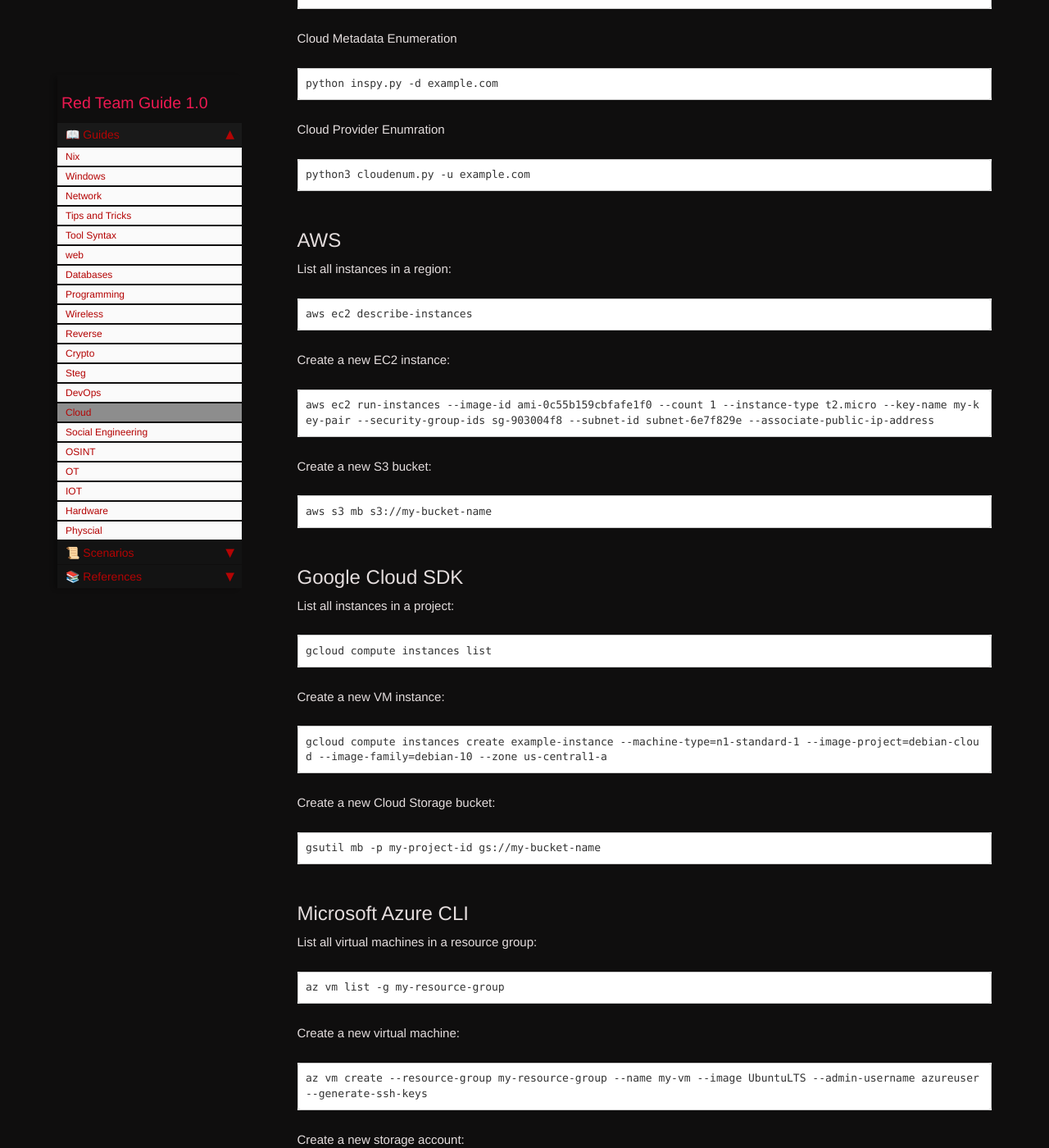
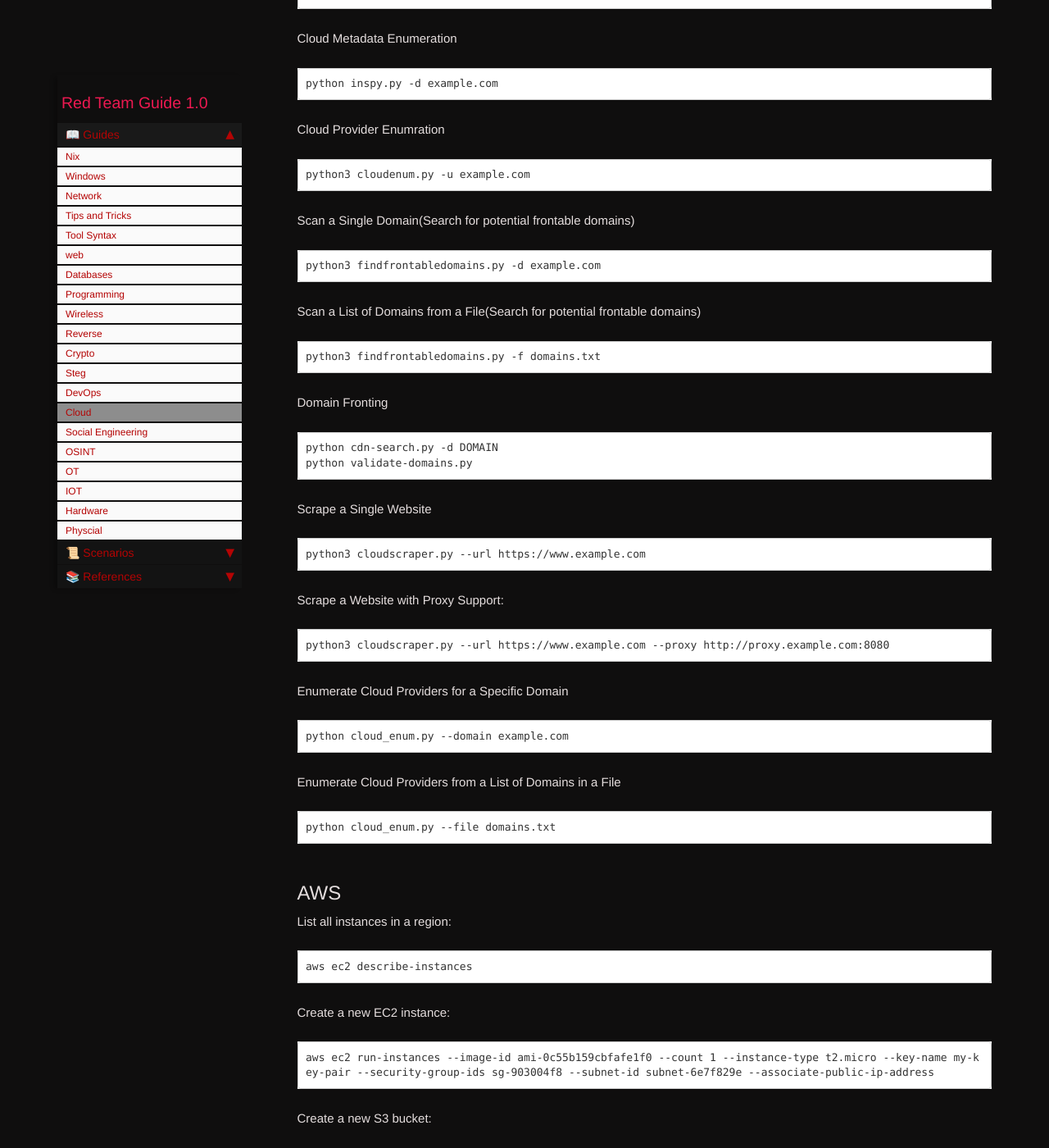
Before and after one commit to redteamguides/redteamguides.github.io, a Jekyll site: the page built from pages/mydoc/cloud.md, in a window 1280 px wide and 1400 px high, scrolled down 940 px. Shown: the whole window at 82% size. Built offline with Jekyll 4.4.1, drawn with Linux system fonts in a browser that asks for light colours; comment, search, counter and statistics services are not loaded.

Commit message:
Update cloud.md

````diff
--- a/pages/mydoc/cloud.md
+++ b/pages/mydoc/cloud.md
@@ -45,6 +45,51 @@
 ```
 python3 cloudenum.py -u example.com
 ```
+
+Scan a Single Domain(Search for potential frontable domains)
+
+```
+python3 findfrontabledomains.py -d example.com
+```
+
+Scan a List of Domains from a File(Search for potential frontable domains)
+
+```
+python3 findfrontabledomains.py -f domains.txt
+```
+
+Domain Fronting
+
+```
+python cdn-search.py -d DOMAIN
+python validate-domains.py
+```
+
+Scrape a Single Website
+
+```
+python3 cloudscraper.py --url https://www.example.com
+```
+
+Scrape a Website with Proxy Support:
+
+```
+python3 cloudscraper.py --url https://www.example.com --proxy http://proxy.example.com:8080
+```
+
+
+Enumerate Cloud Providers for a Specific Domain
+
+```
+python cloud_enum.py --domain example.com
+```
+
+Enumerate Cloud Providers from a List of Domains in a File
+
+```
+python cloud_enum.py --file domains.txt
+```
+
 
 
 ## AWS
````
